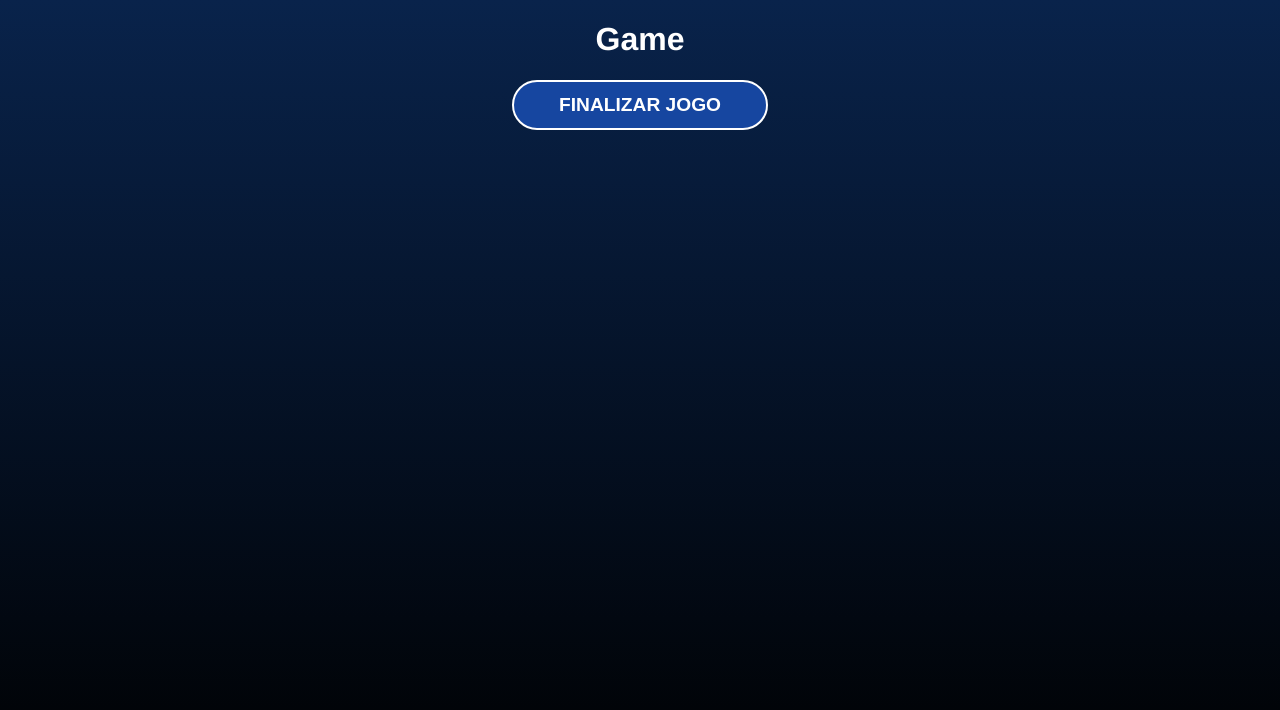
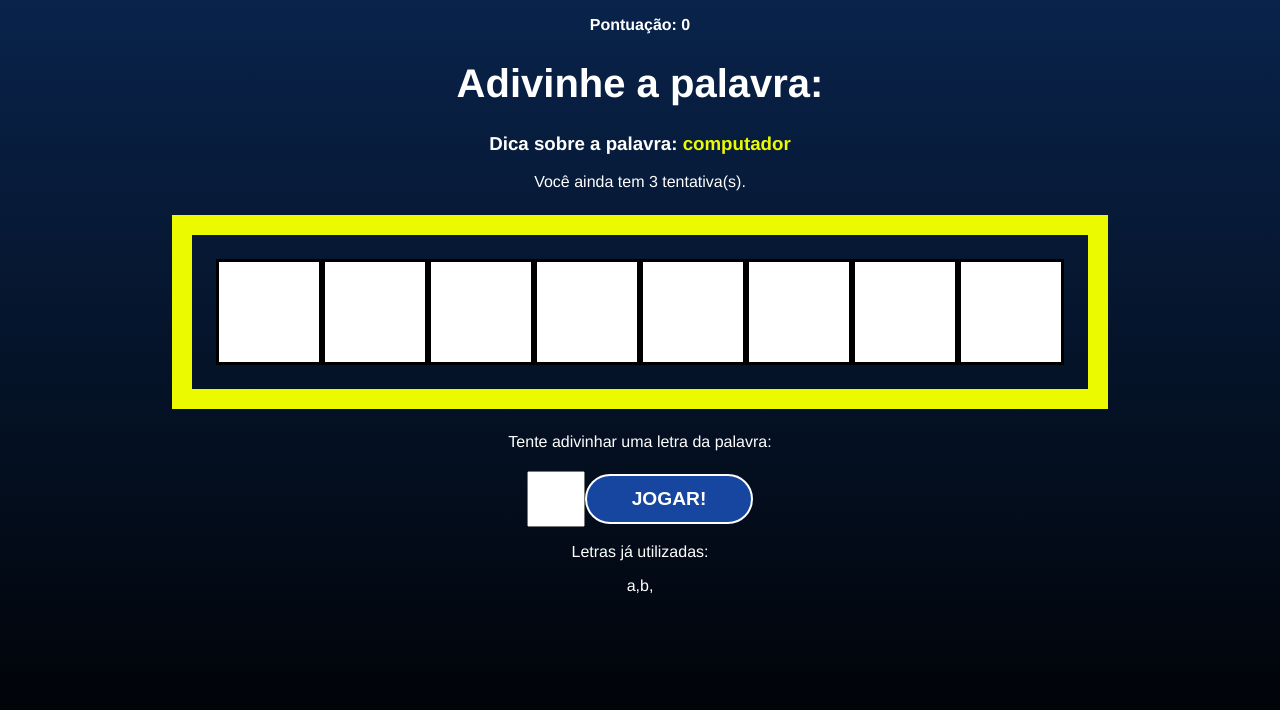
Before and after one commit to Gabriel-otirB/secret-word-game, a React (Vite) app: page / in a window 1280 px wide. Both pictures are taken after a click on the button "COMEÇAR O JOGO". Shown: the top 710 px of the page. Built offline with nearby package versions, Linux system fonts and the light colour scheme.

Commit message:
Created CSS and Game Component Structure

```diff
--- a/src/App.jsx
+++ b/src/App.jsx
@@ -22,25 +22,75 @@
   const [gameStage, setGameStage] = useState(stages[0].name);
   const [words] = useState(wordsList);
 
+  const [pickedWord, setPickedWord] = useState('');
+  const [pickedCategory, setPickedCategory] = useState('');
+  const [letters, setLetters] = useState([]);
+
+  const [guessedLetters, setGuessedLetters] = useState([]);
+  const [wrongLetters, setWrongLetters] = useState([]);
+  const [guesses, setGuesses] = useState(3);
+  const [score, setScore] = useState(0)
+
+  const pickWordAndCategory = () => {
+    // pick a random category
+    const categories = Object.keys(words);
+    const category = categories[Math.floor(Math.random() * categories.length)]
+
+    console.log(category);
+
+    // pick a random word
+    const word = words[category][Math.floor(Math.random() * words[category].length)];
+
+    console.log(word);
+
+    return { word, category };
+  }
+
   // starts the secret word game
   const startGame = () => {
-    setGameStage(stages[1].name)
+    // pick word and pick category
+    const { word, category } = pickWordAndCategory();
+
+    // create array of letters
+    let wordLetters = word.split("");
+    wordLetters = wordLetters.map((letra) => letra.toLowerCase());
+
+    console.log(word, category);
+    console.log(wordLetters);
+
+    // fill states
+    setPickedWord(word);
+    setPickedCategory(category);
+    setLetters(wordLetters);
+
+    setGameStage(stages[1].name);
   }
 
   // process the letter input
   const verifyLetter = () => {
-    setGameStage(stages[2].name)
+    setGameStage(stages[2].name);
   }
 
   // restarts the game
   const retry = () => {
-    setGameStage(stages[0].name)
+    setGameStage(stages[0].name);
   }
 
   return (
     <div className="App">
       {gameStage === 'start' && <StartScreen startGame={startGame} />}
-      {gameStage === 'game' && <Game verifyLetter={verifyLetter} />}
+      {gameStage === 'game' &&
+        <Game
+          verifyLetter={verifyLetter}
+          pickedWord={pickedWord}
+          pickedCategory={pickedCategory}
+          letters={letters}
+          guessedLetters={guessedLetters}
+          wrongLetters={wrongLetters}
+          guesses={guesses}
+          score={score}
+        />
+      }
       {gameStage === 'end' && <GameOver retry={retry} />}
     </div>
   );
--- a/src/components/Game.css
+++ b/src/components/Game.css
@@ -0,0 +1,49 @@
+.game h1 {
+  font-size: 2.5em;
+}
+
+.points span {
+  font-weight: bold;
+}
+
+.tip span {
+  color: #ECFA00;
+}
+
+.wordContainer {
+  margin: 1.5em;
+  padding: 1.5em;
+  border: 20px solid #ECFA00;
+  display: flex;
+}
+
+.letter,
+.blankSquare {
+  font-size: 70px;
+  line-height: 1.5;
+  border: 3px solid #000;
+  width: 100px;
+  height: 100px;
+  text-transform: uppercase;
+  background-color: #fff;
+  color: #000;
+  font-weight: bold;
+}
+
+.letterContainer p {
+  margin-bottom: 1.2em;
+}
+
+.letterContainer form {
+  display: flex;
+  justify-content: center;
+  align-items: center;
+}
+
+.letterContainer input {
+  height: 50px;
+  width: 50px;
+  font-size: 2em;
+  text-align: center;
+  margin-right: ;
+}
--- a/src/components/Game.jsx
+++ b/src/components/Game.jsx
@@ -1,10 +1,37 @@
 import './Game.css';
 
-const Game = ({ verifyLetter }) => {
+const Game = ({ verifyLetter, pickedWord, pickedCategory, letters, guessedLetters, wrongLetters, guesses, score }) => {
   return (
-    <div>
-      <h1>Game</h1>
-      <button onClick={verifyLetter}>Finalizar jogo</button>
+    <div className="game">
+      <p className="points">
+        <span>Pontuação: {score}</span>
+      </p>
+      <h1>Adivinhe a palavra:</h1>
+      <h3 className="tip">
+        Dica sobre a palavra: <span>{pickedCategory}</span>
+      </h3>
+      <p>Você ainda tem {guesses} tentativa(s).</p>
+      <div className="wordContainer">
+        {letters.map((letter, i) => {
+          return guessedLetters.includes(letter) ? (
+            <span key={i} className="letter">{letter}</span>
+          ) : (
+            <span key={i} className="blankSquare"></span>
+          )
+        })}
+      </div>
+      <div className="letterContainer">
+        <p>Tente adivinhar uma letra da palavra:</p>
+        <form>
+          <input type="text" name="letter" maxLength="1" required />
+          <button>Jogar!</button>
+        </form>
+      </div>
+      <div className="wrongLettersContainer">
+        <p>Letras já utilizadas:</p>
+        <span>a,</span>
+        <span>b,</span>
+      </div>
     </div>
   )
 }
```
